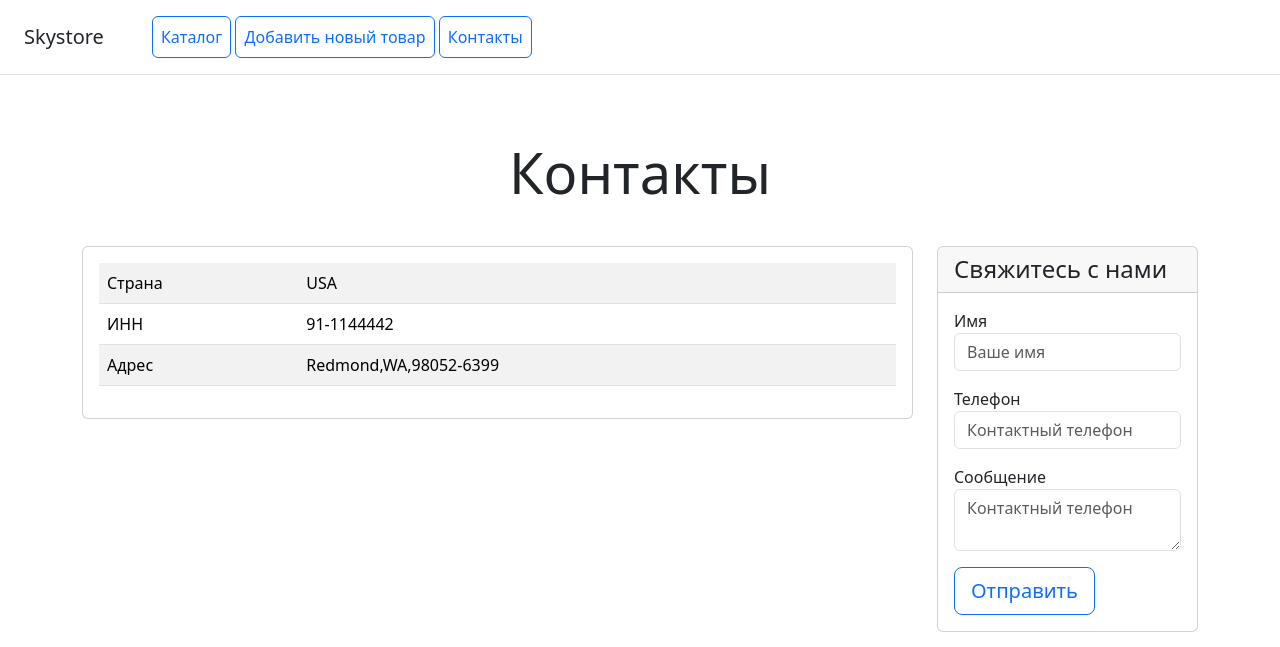
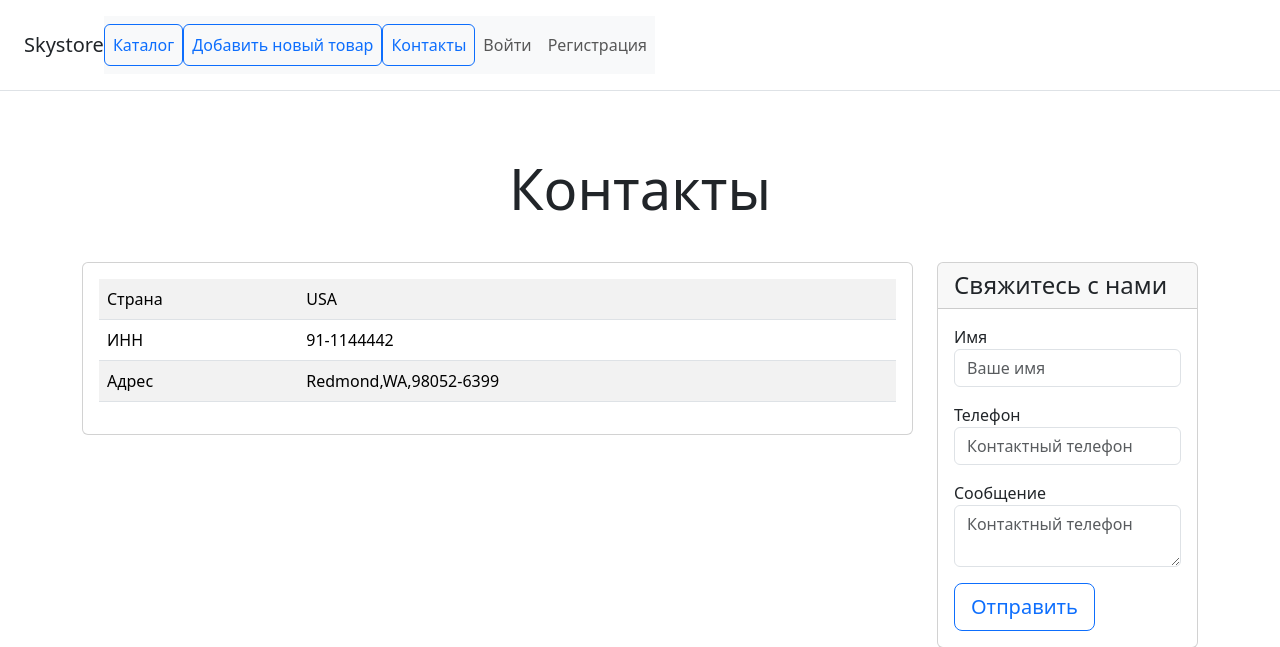
Before and after one commit to jaineut-deep/djangojob, a Django app: page /contacts/ in a window 1280 px wide. Shown: the top 647 px of the page. Run offline with Django 5.2, Linux system fonts and the light colour scheme; some libraries are stand-ins or nearby versions.

Commit message:
Add login, register and logout buttons to main menu template in catalog app

```diff
--- a/catalog/templates/catalog/main_menu.html
+++ b/catalog/templates/catalog/main_menu.html
@@ -1,5 +1,28 @@
-<nav class="ms-5">
+<nav class="navbar navbar-expand-lg navbar-light bg-light">
+    <button class="navbar-toggler" type="button" data-toggle="collapse" data-target="#navbarNav"
+            aria-controls="navbarNav" aria-expanded="false" aria-label="Toggle navigation">
+        <span class="navbar-toggler-icon"></span>
+    </button>
     <a class="p-2 btn btn-outline-primary" href="{% url 'catalog:pass_home' %}">Каталог</a>
     <a class="p-2 btn btn-outline-primary" href="{% url 'catalog:product_create' %}">Добавить новый товар</a>
     <a class="p-2 btn btn-outline-primary" href="{% url 'catalog:pass_contacts' %}">Контакты</a>
+    <div class="collapse navbar-collapse" id="navbarNav">
+        <ul class="navbar-nav ml-auto">
+            {% if user.is_authenticated %}
+                <li class="nav-item">
+                    <form method="post" action="{% url 'users:logout' %}" style="display: inline;">
+                        {% csrf_token %}
+                        <button type="submit" class="btn btn-link nav-link">Выйти</button>
+                    </form>
+                </li>
+            {% else %}
+                <li class="nav-item">
+                    <a class="nav-link" href="{% url 'users:login' %}">Войти</a>
+                </li>
+                <li class="nav-item">
+                    <a class="nav-link" href="{% url 'users:register' %}">Регистрация</a>
+                </li>
+            {% endif %}
+        </ul>
+    </div>
 </nav>
```
